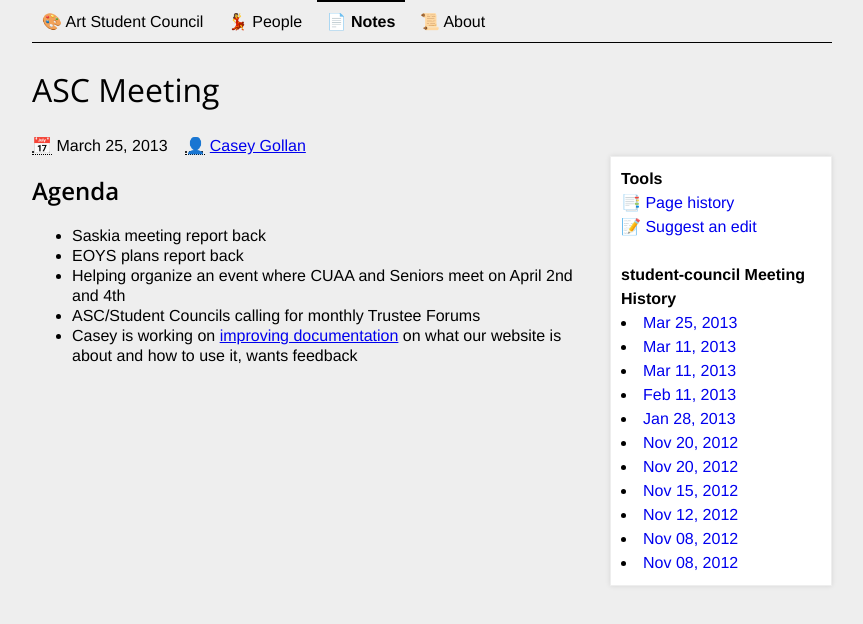
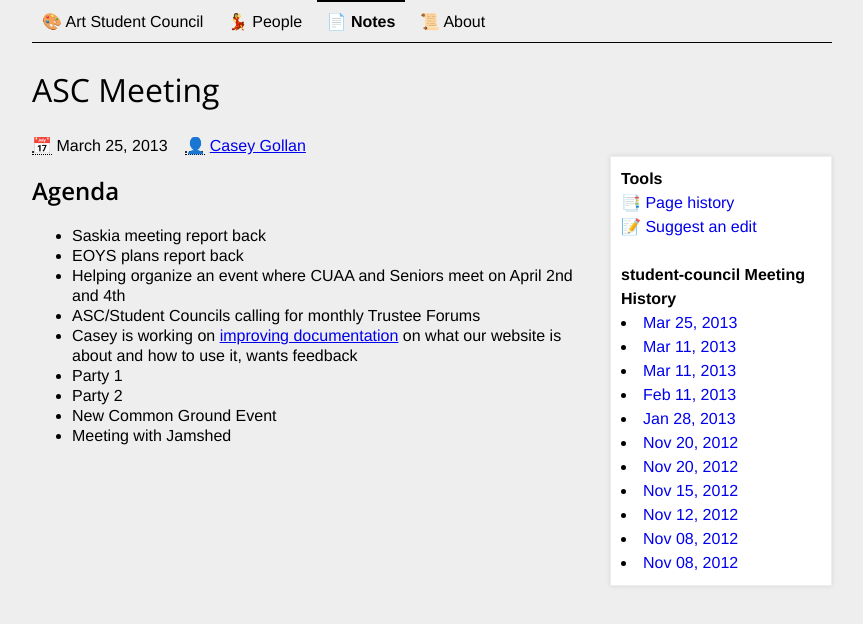
Before and after one commit to CooperASC/cooperasc.github.com, a Jekyll site: the page built from _posts/notes/2013-03-25-asc.md, in a window 1280 px wide. Shown: the top 624 px of the page, without its empty margins (208-1071 px from the left). Built offline with Jekyll 4.4.1, drawn with Linux system fonts in a browser that asks for light colours.

Commit message:
adding @DeVonnFrancis's agenda points

```diff
--- a/_posts/notes/2013-03-25-asc.md
+++ b/_posts/notes/2013-03-25-asc.md
@@ -16,3 +16,7 @@ filepath: _posts/notes/2013-03-25-asc.md
 - Helping organize an event where CUAA and Seniors meet on April 2nd and 4th
 - ASC/Student Councils calling for monthly Trustee Forums
 - Casey is working on [improving documentation](https://github.com/CooperASC/cooperasc.github.com/blob/master/README.md) on what our website is about and how to use it, wants feedback
+- Party 1
+- Party 2
+- New Common Ground Event
+- Meeting with Jamshed
```
